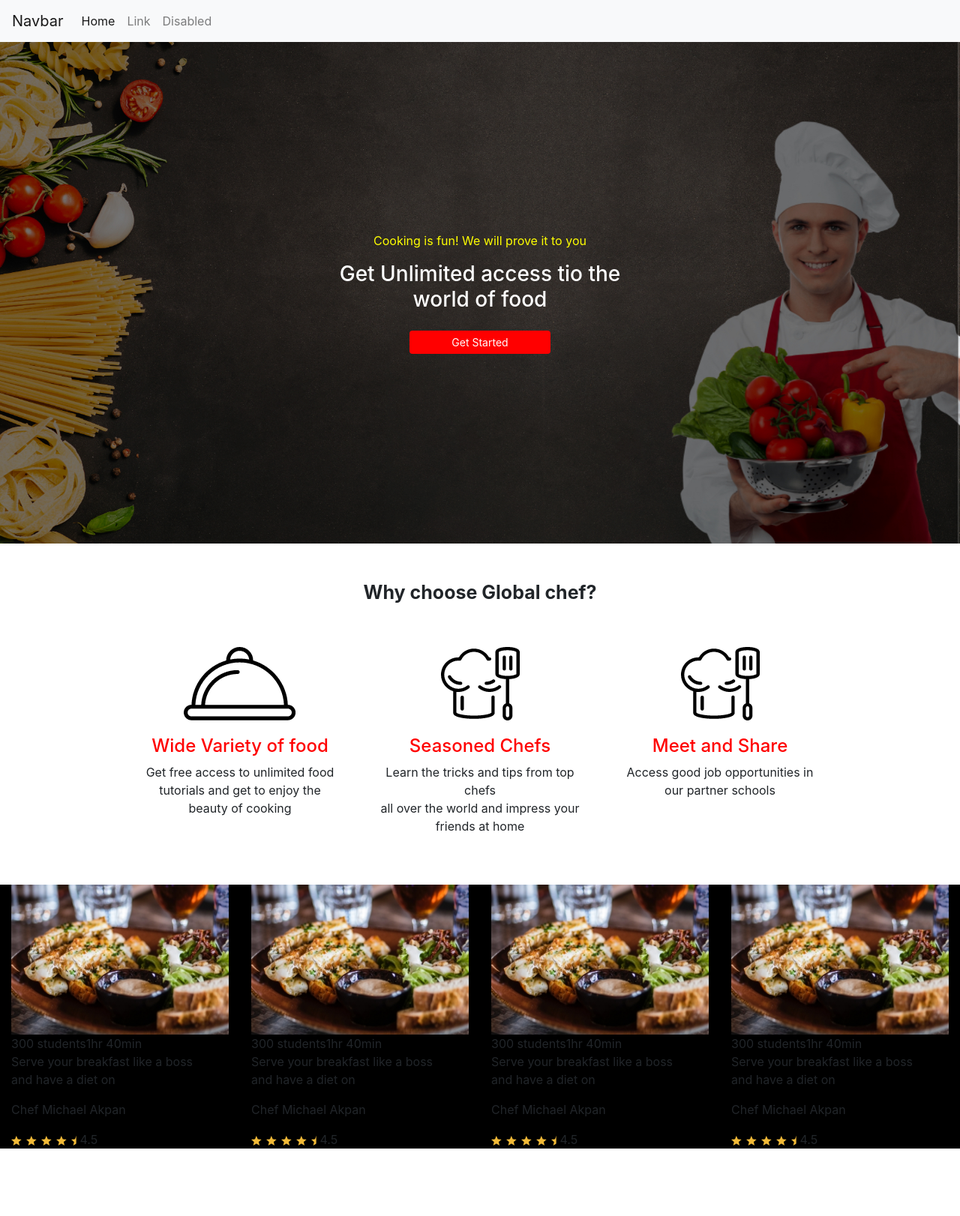
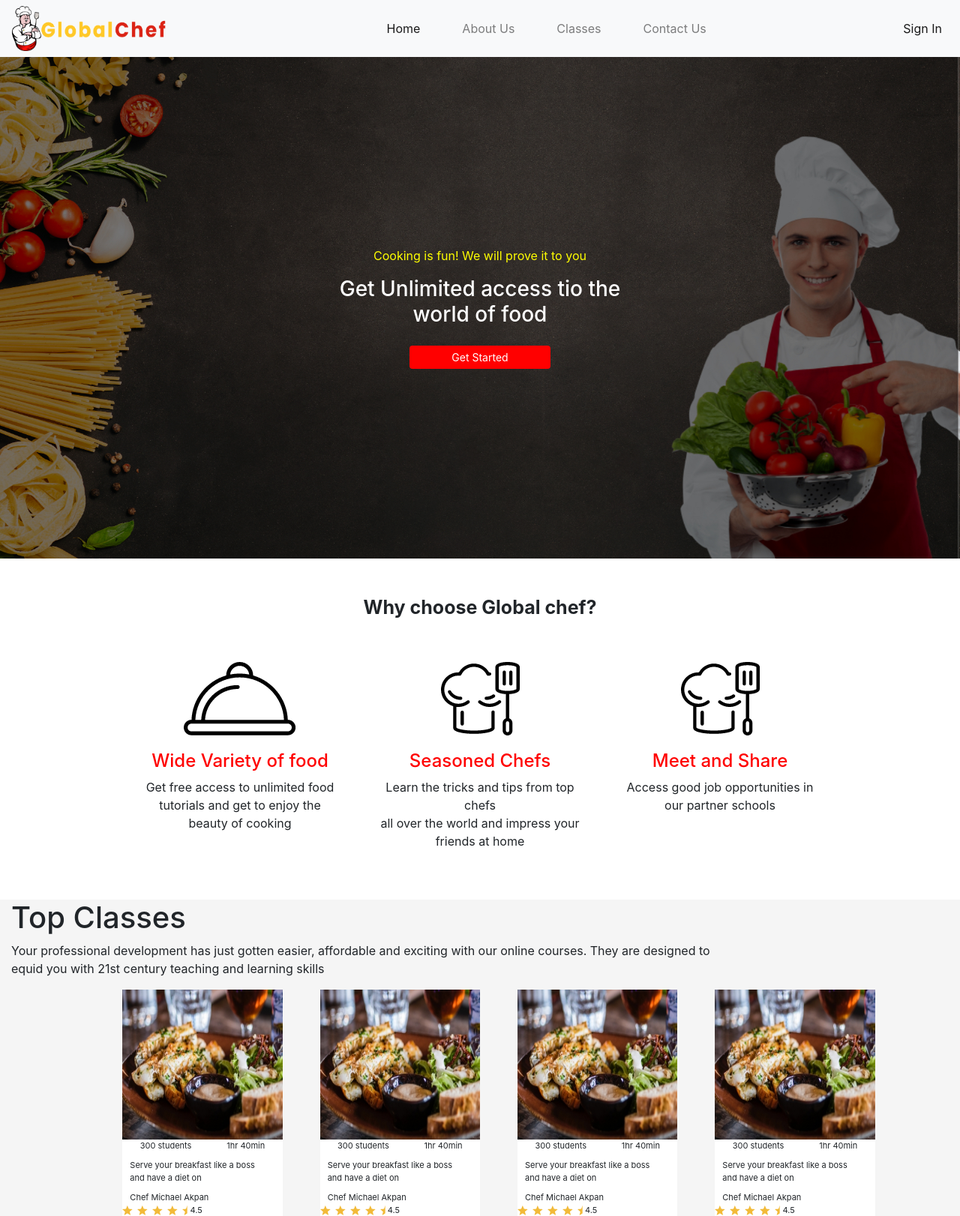
Before and after one commit to shinarasheed/globalchef, a React (Create React App) app: page / in a window 1280 px wide. Shown: the whole page at 75% size. Before the commit the page ends 1532 px from the top, so only its background shows below. Built offline with nearby package versions, Linux system fonts and the light colour scheme.

Commit message:
aaded brand logo

```diff
--- a/src/App.css
+++ b/src/App.css
@@ -2,6 +2,22 @@ body {
   padding: 0;
   margin: 0;
   background-color: #fff !important;
+}
+
+nav a.nav-brand img {
+  width: 205px;
+  height: 60px;
+}
+
+nav ul.signup {
+  margin-left: auto;
+}
+nav ul.links {
+  margin-left: auto;
+}
+
+nav ul.links li {
+  padding-left: 40px;
 }
 
 #homeFirstSection {
@@ -52,7 +68,7 @@ body {
   font-weight: bold;
 }
 
-#homeSecondSection>.row {
+#homeSecondSection > .row {
   justify-content: center;
 }
 
@@ -69,15 +85,29 @@ body {
   background-color: #f5f5f5;
 }
 
-#homeThirdSection>.row {
+#homeThirdSection .row.row-2 {
   justify-content: center;
 }
 
-#homeThirdSection .col-md-3 {
-    background-color: #000
+#homeThirdSection .col-md-2 {
+  background-color: #fff;
+  margin-left: 50px;
+  padding: 0;
+  font-size: 11px;
 }
 
-#homeThirdSection .col-md-3 img:nth-child(1) {
+#homeThirdSection .col-md-2 div {
+  display: flex;
+  justify-content: space-around;
+}
+
+#homeThirdSection .col-md-2 p {
+  padding-left: 10px;
+  padding-top: 10px;
+  margin-bottom: 0;
+}
+
+#homeThirdSection .col-md-2 img:nth-child(1) {
   width: 100%;
   height: 200px;
   margin: auto;
--- a/src/components/Landingpage/Landingpage.js
+++ b/src/components/Landingpage/Landingpage.js
@@ -44,17 +44,28 @@ const Landingpage = () => {
         </div>
       </div>
       <div id="homeThirdSection" className="container-fluid">
-        {/* <h1>Top Classes</h1>
+        <div className="row">
+          <div className="col-md-12">
+            <div className="row row-1">
+              <div className="col-md-12">
+                <div>
+                  <h1>Top Classes</h1>
                   <p>
-          Your professional development has just gotten easier, affordable and
-          exciting with our online courses. They are designed to <br /> equid
-          you with 21st century teaching and learning skills
-        </p> */}
-        <div className="row">
-          <div className="col-md-3">
+                    Your professional development has just gotten easier,
+                    affordable and exciting with our online courses. They are
+                    designed to <br /> equid you with 21st century teaching and
+                    learning skills
+                  </p>
+                </div>
+              </div>
+            </div>
+            <div className="row row-2">
+              <div className="col-md-2">
                 <img src={require("../../assets/images/img4.jpg")} alt="" />
+                <div>
                   <span>300 students</span>
                   <span>1hr 40min</span>
+                </div>
                 <p>
                   Serve your breakfast like a boss <br /> and have a diet on
                 </p>
@@ -62,10 +73,12 @@ const Landingpage = () => {
                 <img src={require("../../assets/images/img8.png")} alt="" />
                 <span> 4.5 </span>
               </div>
-          <div className="col-md-3">
+              <div className="col-md-2">
                 <img src={require("../../assets/images/img4.jpg")} alt="" />
+                <div>
                   <span>300 students</span>
                   <span>1hr 40min</span>
+                </div>
                 <p>
                   Serve your breakfast like a boss <br /> and have a diet on
                 </p>
@@ -73,10 +86,12 @@ const Landingpage = () => {
                 <img src={require("../../assets/images/img8.png")} alt="" />
                 <span> 4.5 </span>
               </div>
-          <div className="col-md-3">
+              <div className="col-md-2">
                 <img src={require("../../assets/images/img4.jpg")} alt="" />
+                <div>
                   <span>300 students</span>
                   <span>1hr 40min</span>
+                </div>
                 <p>
                   Serve your breakfast like a boss <br /> and have a diet on
                 </p>
@@ -84,10 +99,12 @@ const Landingpage = () => {
                 <img src={require("../../assets/images/img8.png")} alt="" />
                 <span> 4.5 </span>
               </div>
-          <div className="col-md-3">
+              <div className="col-md-2">
                 <img src={require("../../assets/images/img4.jpg")} alt="" />
+                <div>
                   <span>300 students</span>
                   <span>1hr 40min</span>
+                </div>
                 <p>
                   Serve your breakfast like a boss <br /> and have a diet on
                 </p>
@@ -97,6 +114,8 @@ const Landingpage = () => {
               </div>
             </div>
           </div>
+        </div>
+      </div>
     </>
   );
 };
--- a/src/includes/Navbar.js
+++ b/src/includes/Navbar.js
@@ -5,8 +5,8 @@ const Navbar = () => {
   return (
     <>
       <nav className="navbar navbar-expand-lg navbar-light bg-light">
-        <Link className="navbar-brand" to="#">
-          Navbar
+        <Link className="nav-brand" to="#">
+          <img src={require("../assets/images/logo.png")} alt="" />
         </Link>
         <button
           className="navbar-toggler"
@@ -21,20 +21,32 @@ const Navbar = () => {
         </button>
 
         <div className="collapse navbar-collapse" id="navbarTogglerDemo02">
-          <ul className="navbar-nav mr-auto mt-2 mt-lg-0">
+          <ul className="navbar-nav  mt-2 mt-lg-0 links">
             <li className="nav-item active">
               <Link className="nav-link" to="#">
-                Home <span className="sr-only">(current)</span>
+                Home
               </Link>
             </li>
             <li className="nav-item">
               <Link className="nav-link" to="#">
-                Link
+                About Us
               </Link>
             </li>
             <li className="nav-item">
               <Link className="nav-link" to="#">
-                Disabled
+                Classes
+              </Link>
+            </li>
+            <li className="nav-item">
+              <Link className="nav-link" to="#">
+                Contact Us
+              </Link>
+            </li>
+          </ul>
+          <ul className="navbar-nav mt-2 mt-lg-0 signup">
+            <li className="nav-item active">
+              <Link className="nav-link" to="#">
+                Sign In
               </Link>
             </li>
           </ul>
```
Also changed, not shown: src/assets/images/logo.png (renamed from src/assets/images/Group 1646.png). Lines whose indentation alone changed are shown as unchanged.
